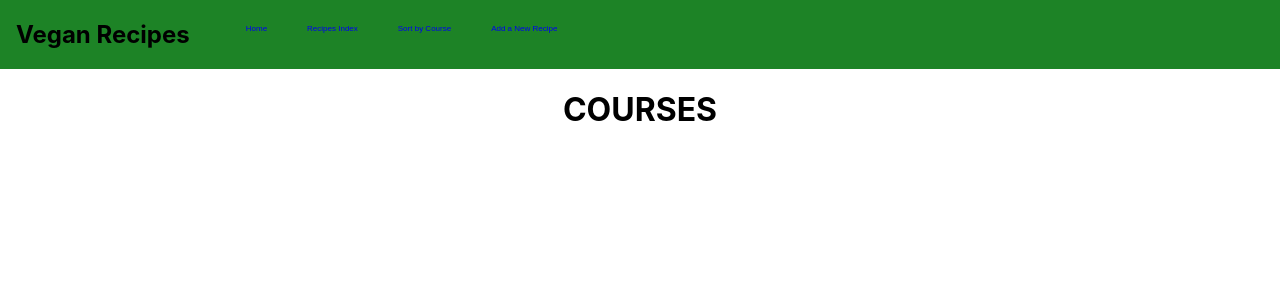
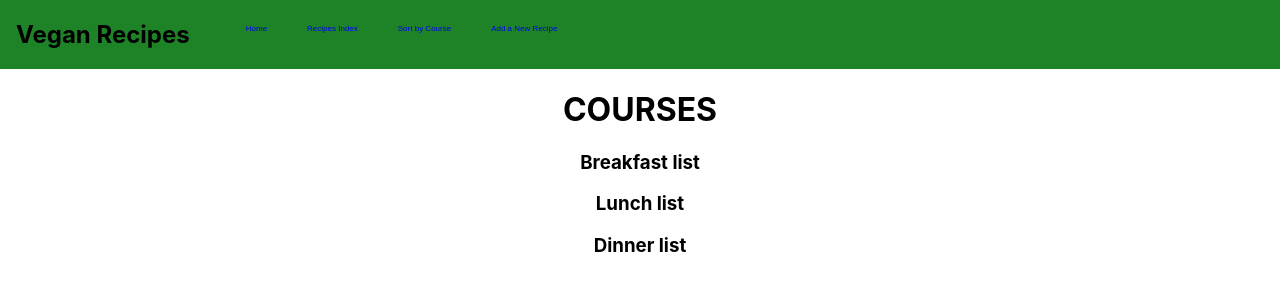
Before and after one commit to koltvictor/the-veganist, a React (Create React App) app in the folder client/: page /courses in a window 1280 px wide. Shown: the top 300 px of the page. Built offline with nearby package versions, Linux system fonts and the light colour scheme; no server answers.

Commit message:
messing with courses

```diff
--- a/client/src/App.js
+++ b/client/src/App.js
@@ -25,8 +25,7 @@ function App() {
   }
 
   let displayedRecipes = recipes.filter(recipe => {
-    return recipe.name.toLowerCase().includes(search.toLowerCase()) ||
-    recipe.ingredients.toLowerCase().includes(search.toLowerCase())
+    return recipe.recipe.toLowerCase().includes(search.toLowerCase())
   })
 
   return (
--- a/client/src/components/Courses.js
+++ b/client/src/components/Courses.js
@@ -2,6 +2,9 @@ export default function Courses () {
     return(
         <div>
             <h1> COURSES </h1>
+            <h3>Breakfast list</h3>
+            <h3>Lunch list</h3>
+            <h3>Dinner list</h3>
         </div>
     )
 }
```
